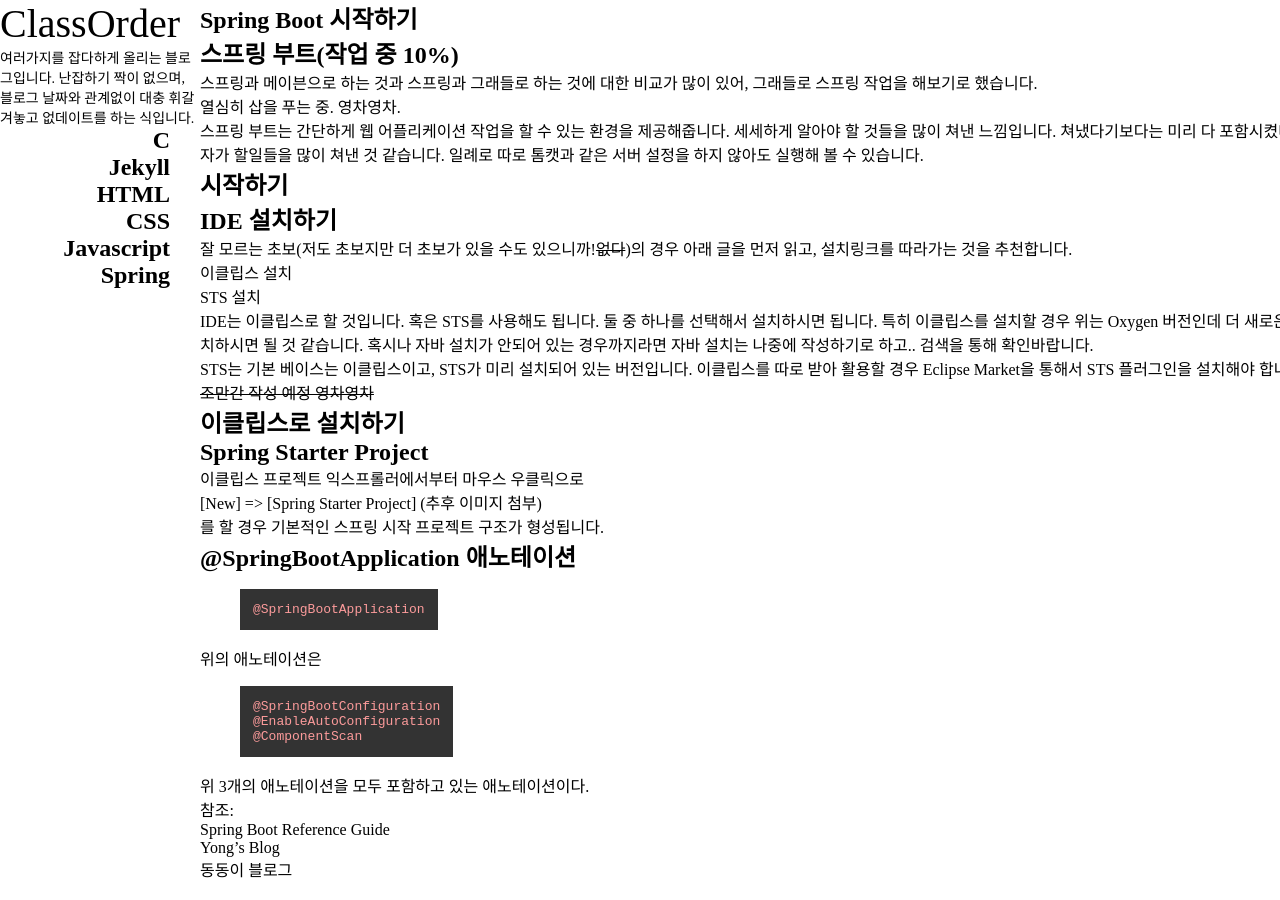
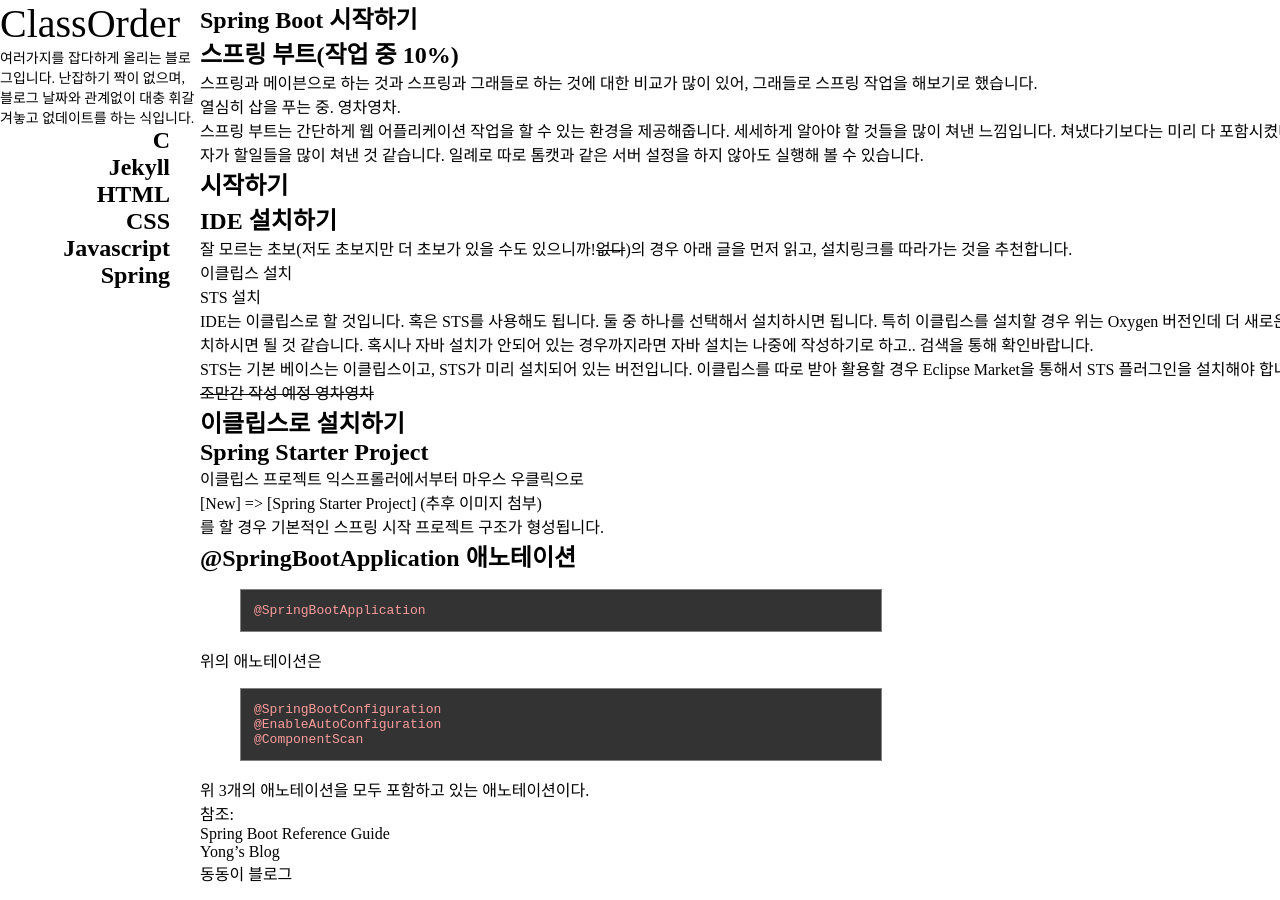
Before and after one commit to ProjectTavern/deprecated-winterguard.github.io, a Jekyll site: the page built from categories/spring/_posts/2017-12-17-Spring-Boot-시작하기.md, in a window 1280 px wide. Built offline with Jekyll 4.4.1, drawn with Linux system fonts in a browser that asks for light colours; nearby versions of some CDN libraries; our own code applies the rules of GitHub Pages for plain Markdown files.

Commit message:
Update head.html

```diff
--- a/_includes/head.html
+++ b/_includes/head.html
@@ -43,7 +43,7 @@
     .date{font-size:15px;color:grey;display:block}
     .categories{text-align:right;font-size:1.5em;font-weight:bold}
     .categories li{margin-right:30px}
-    figure{display:inline-block}
+    figure{display:inline-block;width:50%;border:0.5px solid grey}
   </style>
   <link rel="stylesheet"
       href="https://cdnjs.cloudflare.com/ajax/libs/highlight.js/9.12.0/styles/agate.min.css">
```
